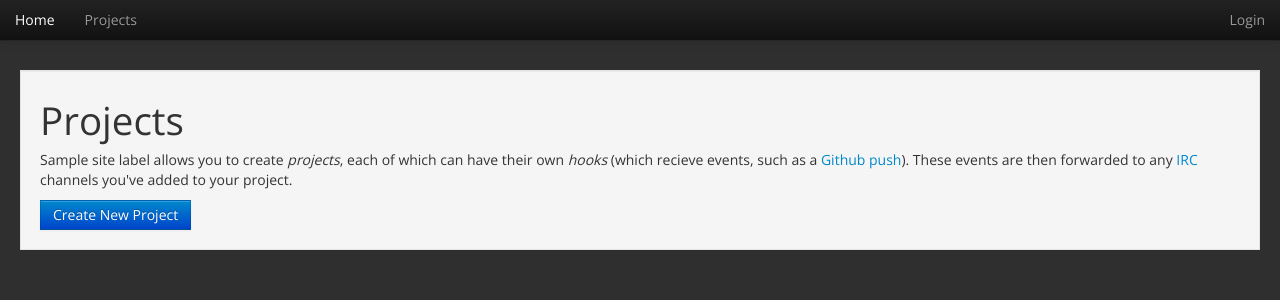
After one commit to TkTech/notifico, a Python web app: template frontend/views/projects/templates/overview.html in a window 1280 px wide. The commit adds this page. Shown: the top 300 px of the page. Run offline with Jinja, Linux system fonts and the light colour scheme; the template is opened without the code that fills it: most values are stand-ins (such as "Sample title", 1, 10 or a date in 2020); some libraries are stand-ins or nearby versions.

```diff
--- a/frontend/__init__.py
+++ b/frontend/__init__.py
@@ -34,8 +34,10 @@ def user_required(f):
 
 from frontend.views.account import account
 from frontend.views.public import public
+from frontend.views.projects import projects
 
 app.register_blueprint(account, url_prefix='/user')
+app.register_blueprint(projects, url_prefix='/projects')
 app.register_blueprint(public)
 
 
--- a/frontend/default_config.py
+++ b/frontend/default_config.py
@@ -35,7 +35,8 @@ HANDLE_STATIC = True
 # Usually-static variables injected into each template. Useful
 # for branding for internal use.
 TEMP_VARS = {
-    'site_title': 'Notifico!'
+    'site_title': 'Notifico!',
+    'site_label': 'Notifico'
 }
 
 # Should new users be allowed to register?
--- a/frontend/static/css/custom.css
+++ b/frontend/static/css/custom.css
@@ -2,9 +2,6 @@ body {
     padding-top: 70px;
     font-family: 'Open Sans', sans-serif;
     background-color: #2F2F2F;
-}
-
-p {
     font-weight: 400;
 }
 
--- a/frontend/templates/base/body.html
+++ b/frontend/templates/base/body.html
@@ -8,7 +8,7 @@
 <head>
     <meta charset="utf-8">
     <title>{{ site_title }}</title>
-    <link href='http://fonts.googleapis.com/css?family=Arvo:400,700' rel='stylesheet' type='text/css'>
+    <link href='http://fonts.googleapis.com/css?family=Open+Sans:400,300' rel='stylesheet' type='text/css'>
     <link href="/css/bootstrap.css" rel="stylesheet" media="screen">
     <meta name="viewport" content="width=device-width, initial-scale=1.0">
     <link href="/css/custom.css" rel="stylesheet" media="screen">
@@ -20,6 +20,7 @@
         <div class="navbar-inner">
             <ul class="nav">
                 {{ nav_link('public.landing', 'public.landing', 'Home') }}
+                {{ nav_link('projects.', 'projects.overview', 'Projects') }}
             </ul>
             <ul class="nav pull-right">
                 {% if g.user %}
--- /dev/null
+++ b/frontend/views/projects/templates/overview.html
@@ -0,0 +1,44 @@
+{% extends "base/body.html" %}
+{% import "forms.html" as forms %}
+{% block content %}
+<div class="row-fluid">
+    <div class="span12 well">
+        <h1>Projects</h1>
+        <p>{{ site_label }} allows you to create <em>projects</em>, each of which can have their own <em>hooks</em> (which recieve events, such as a <a href="https://help.github.com/articles/post-receive-hooks">Github push</a>). These events are then forwarded to any <a href="http://en.wikipedia.org/wiki/Internet_Relay_Chat">IRC</a> channels you've added to your project.</p>
+        <a href="{{ url_for('.new') }}" class="btn btn-primary">Create New Project</a>
+    </div>
+</div>
+{% if g.user.projects.count() %}
+<div class="row-fluid">
+    <div class="span12 well">
+        <table class="table table-borered">
+            <thead>
+                <tr>
+                    <th>Name</th>
+                    <th>Website</th>
+                    <th>Created</th>
+                    <th>Public</th>
+                </tr>
+            </thead>
+            <tbody>
+                {% for project in g.user.projects %}
+                <tr>
+                    <td>{{ project.name }}</td>
+                    <td>
+                        {% if project.website %}
+                        <a href="{{ project.website }}">Link</a>
+                        {% else %}
+                        -
+                        {% endif %}
+                    </td>
+                    <td>{{ project.created.strftime("%Y-%m-%d") }}</td>
+                    <td><i class="icon-{% if project.public %}ok{% else %}lock{% endif %}"></i></td>
+                </tr>
+                {% endfor %}
+            </tbody>
+        </table>
+        <a href="{{ url_for('.new') }}" class="btn btn-info">Export Projects</a>
+    </div>
+</div>
+{% endif %}
+{% endblock %}
```
Also changed, not shown: frontend/models.py (+21 -0 lines), frontend/views/projects/__init__.py (added, +56 -0 lines), frontend/views/projects/templates/new_project.html (added, +19 -0 lines).
